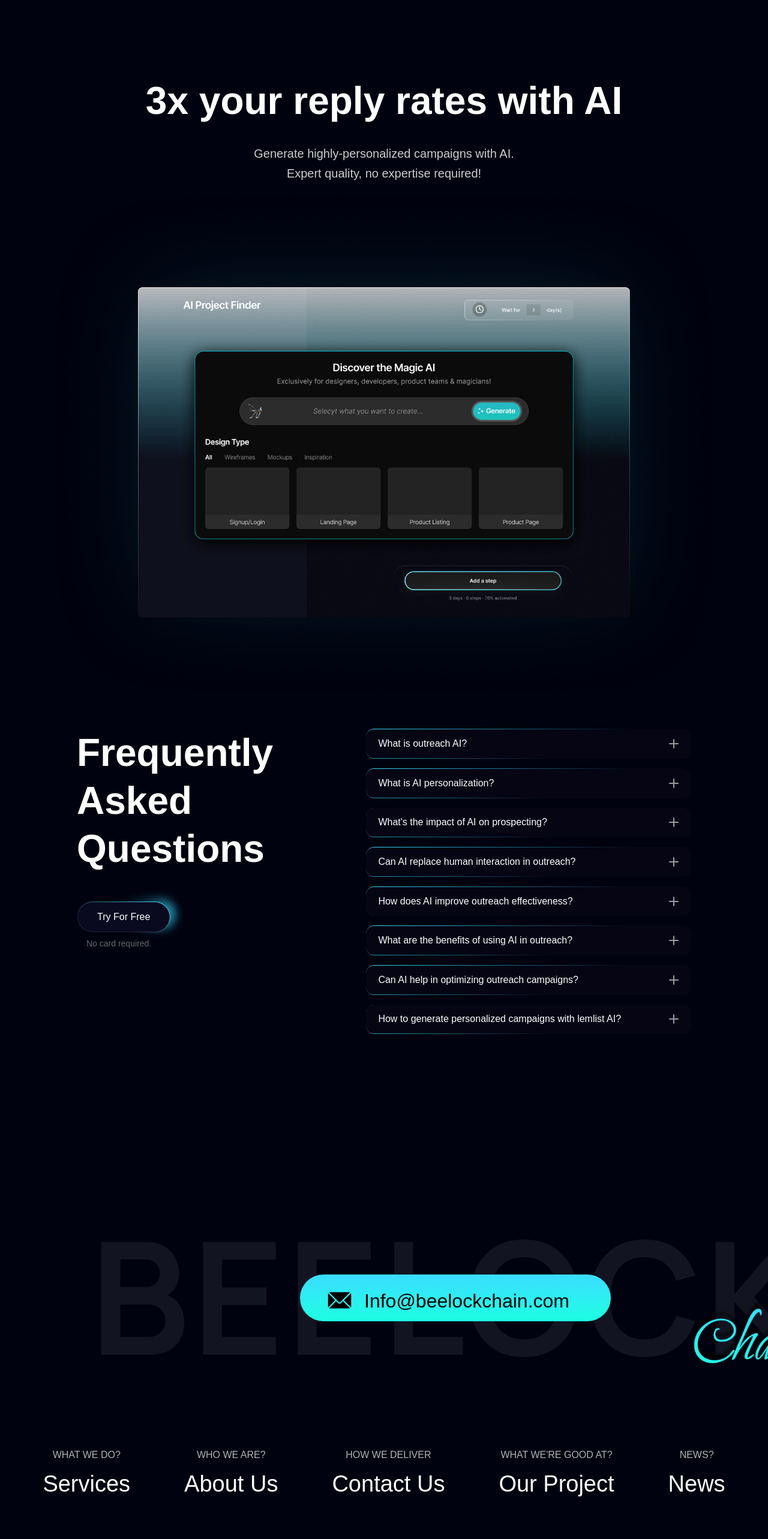
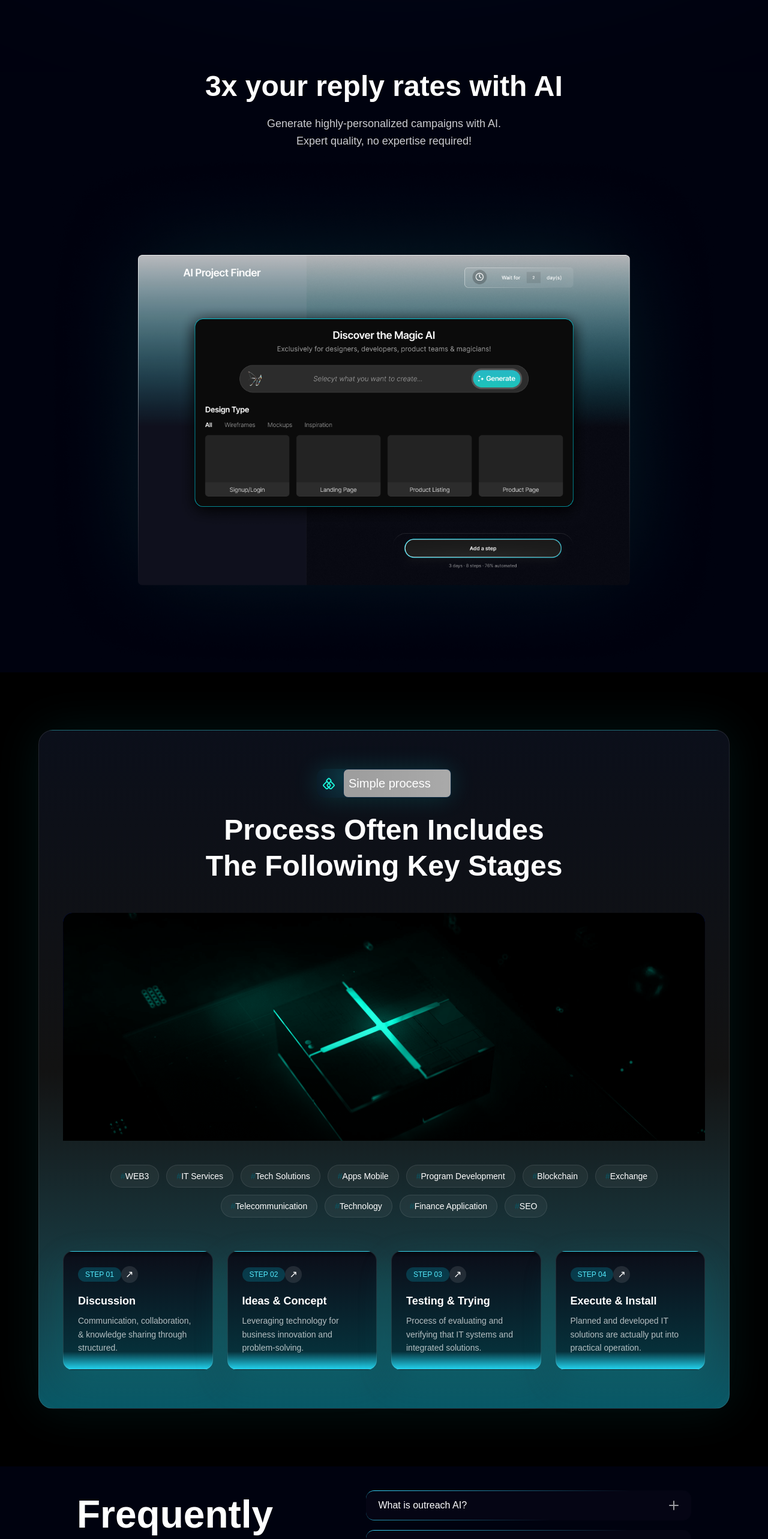
Before and after one commit to vigneshraja122/bee, a Next.js app: page / in a window 1280 px wide. Shown: the part 5080-7646 px from the top of the page at 60% size. Built offline with nearby package versions, Linux system fonts and the light colour scheme; grey boxes are pictures that could not be loaded.

Commit message:
Pull check 15/12/23/11

```diff
--- a/app/components/AIProjectFinderSection.tsx
+++ b/app/components/AIProjectFinderSection.tsx
@@ -8,11 +8,11 @@ const AIProjectFinderSection = () => {
 
       {/* SECTION HEADER */}
       <div className="max-w-[1140px] mx-auto text-center">
-        <h2 className="text-[64px] font-bold mb-6">
+        <h2 className="text-5xl font-bold mb-6">
           3x your reply rates with AI
         </h2>
 
-        <p className="text-xl text-white/80 max-w-[640px] mx-auto leading-relaxed">
+        <p className="text-lg text-white/80 max-w-[640px] mx-auto leading-relaxed">
           Generate highly-personalized campaigns with AI.
           <br />
           Expert quality, no expertise required!
--- a/app/components/ProcessSection.tsx
+++ b/app/components/ProcessSection.tsx
@@ -1,3 +1,5 @@
+import NavLabel from "./NavLable";
+
 const ProcessSection = () => {
   return (
     <section className="w-full bg-black py-24 flex justify-center">
@@ -10,10 +12,22 @@ const ProcessSection = () => {
       >
         {/* TOP BADGE */}
         <div className="flex justify-center mb-6">
-          <div className="flex items-center gap-2 px-4 py-2 rounded-full
-            bg-white/5 border border-white/10 text-sm text-white">
-            <span className="w-2 h-2 rounded-full bg-cyan-400" />
-            Simple Process
+          <div className="relative inline-flex items-center gap-1 rounded-xl
+  bg-linear-to-r from-[#0B0F1C] via-[#111827] to-[#0B0F1C]
+  shadow-[0_0_40px_rgba(0,255,255,0.15)]">
+            <span className="absolute inset-0 rounded-xl bg-[radial-gradient(circle_at_20%_30%,rgba(0,255,255,0.15),transparent_40%)] pointer-events-none"></span>
+
+
+            <div className="relative flex items-center justify-center w-10 h-10 rounded-full
+   ">
+              <img src="/Group 2.svg" className="w-5 h-5"></img>
+            </div>
+
+
+            {/* <h2 className="relative text-white font-semibold tracking-wide ">
+                        Who we are
+                    </h2> */}
+            <NavLabel label="Simple process" />
           </div>
         </div>
 
@@ -83,10 +97,13 @@ const ProcessSection = () => {
           ].map((item) => (
             <div
               key={item.step}
-              className="relative rounded-2xl p-6
-              bg-gradient-to-b from-[#1b1f2a] to-[#0b0f1a]
+              className="relative rounded-2xl p-6 overflow-hidden
+              bg-[linear-gradient(180deg,#05070f_0%,#0b0f1a_5%,#06303a_85%,#22d3ee_100%)]
               border border-white/10
-              shadow-[inset_0_0_0.5px_rgba(255,255,255,0.2)]
+              shadow-[0_20px_60px_rgba(0,180,180,0.15)]
+              transition-all duration-300
+              hover:scale-[1.02]
+              hover:shadow-[0_30px_80px_rgba(0,255,255,0.25)]
               text-white"
             >
               {/* STEP BADGE */}
--- a/app/components/Whatwebuild.tsx
+++ b/app/components/Whatwebuild.tsx
@@ -1,10 +1,15 @@
 const Whatwebuild = () => {
     return (
-        <div className="w-full h-[320vh] bg-[#00020F] flex flex-col items-center" style={{ backgroundImage: "" }}>
+        <div className="w-full h-[320vh] bg-[#00020F] flex flex-col items-center" style={{
+            backgroundImage: "url('/Group 1707480377.svg')",
+            backgroundRepeat: "no-repeat",
+            backgroundSize: "cover",
+            backgroundPosition: "top center",
+        }}>
             <h1 className="text-4xl mt-14 font-bold text-transparent bg-clip-text bg-[linear-gradient(90deg,#00A993_0%,#57ADCD_28%,#FFFFFF_60%)]">
-            What We Build</h1>
+                What We Build</h1>
             <div className="w-full flex justify-center bg-[#00020F] py-10">
-             <div className="relative w-[74%] max-w-7xl rounded-[28px] overflow-hidden
+                <div className="relative w-[74%] max-w-7xl rounded-[28px] overflow-hidden
                 bg-gradient-to-br from-[#0B0F1C] via-[#070A14] to-[#05070F]
                  border border-white/10">
 
--- a/app/page.tsx
+++ b/app/page.tsx
@@ -7,6 +7,7 @@ import FAQSection from "./components/faq";
 import AIProjectFinderSection from "./components/AIProjectFinderSection";
 import Whychooseus from "./components/whychooseus";
 import Aiblueprint from "./components/Aiblueprint";
+import ProcessSection from "./components/ProcessSection";
 export default function Home() {
   return (
     <div>
@@ -16,6 +17,7 @@ export default function Home() {
       <Whatwebuild/>
       <Whychooseus/>
       <AIProjectFinderSection/>
+      <ProcessSection/>
       <FAQSection/>
       <Footer/>
     </div>
```
Also changed, not shown: public/Group 1707480377.svg (added).
